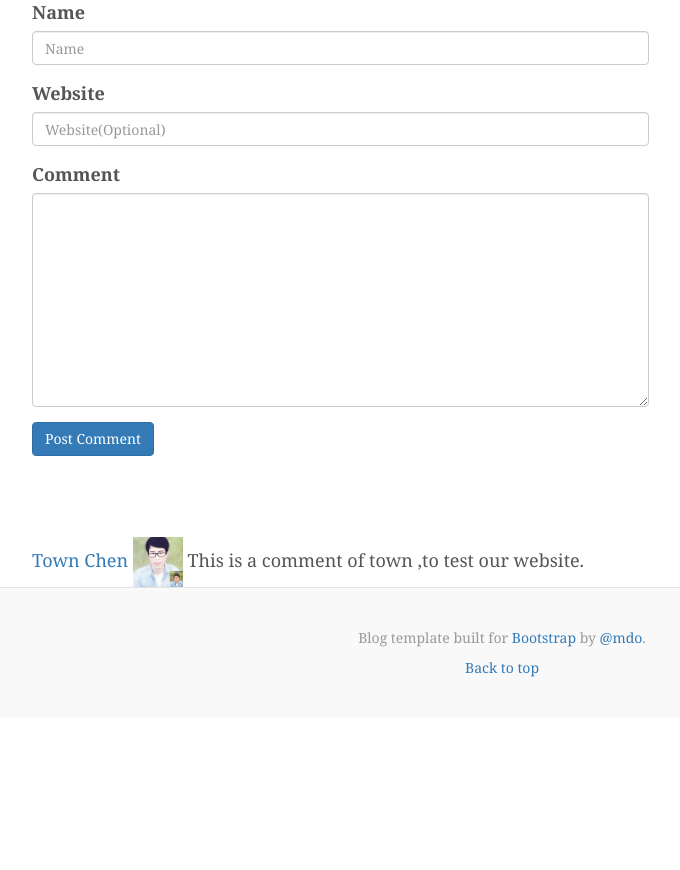
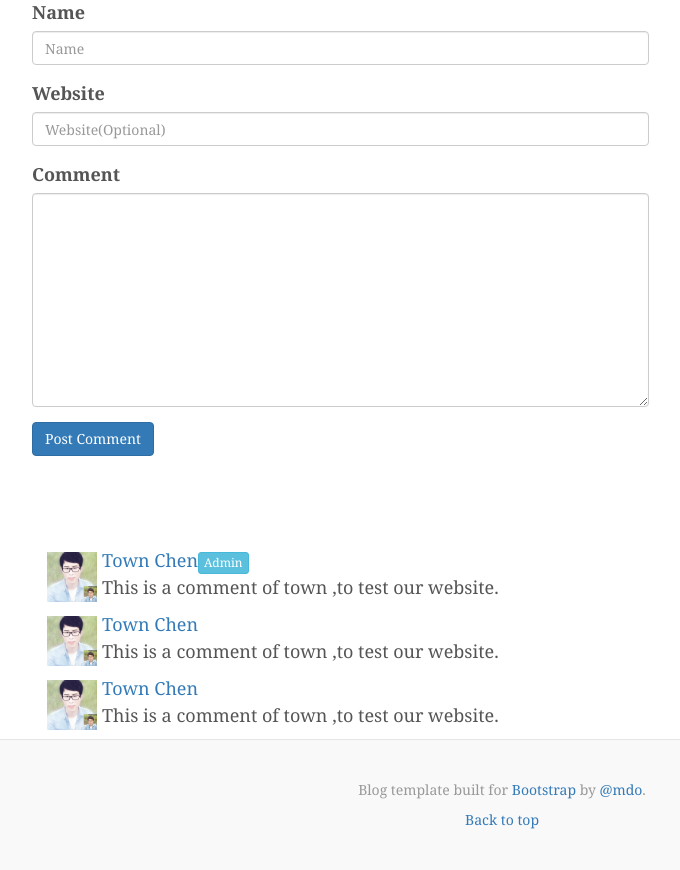
Before and after one commit to town-chen/blogCMS, a PHP site: page /single.php in a window 1280 px wide. Shown: the part 1677-2547 px from the top of the page, without its empty margins (138-818 px from the left). Before the commit the page ends 2354 px from the top, so only its background shows below. Run offline with PHP 8.4, Linux system fonts and the light colour scheme.

Commit message:
评论列表最后修改

```diff
--- a/css/blog.css
+++ b/css/blog.css
@@ -164,3 +164,12 @@ h6, .h6 {
 .blog-footer p:last-child {
   margin-bottom: 0;
 }
+
+.comment {
+  margin: 10px;
+}
+
+.comment img {
+  margin: 5px;
+  float: left;
+}
--- a/single.php
+++ b/single.php
@@ -60,11 +60,26 @@
 
             <div class="comment">
               <div class="comment-head">
+                <a href="#">Town Chen</a><button class="btn btn-info btn-xs">Admin</button>
+                <img width="50" height="50" src="img/original.jpg" />
+              </div>
+              This is a comment of town ,to test our website.
+            </div>
+            <div class="comment">
+              <div class="comment-head">
                 <a href="#">Town Chen</a>
                 <img width="50" height="50" src="img/original.jpg" />
-                This is a comment of town ,to test our website.
               </div>
+              This is a comment of town ,to test our website.
             </div>
+            <div class="comment">
+              <div class="comment-head">
+                <a href="#">Town Chen</a>
+                <img width="50" height="50" src="img/original.jpg" />
+              </div>
+              This is a comment of town ,to test our website.
+            </div>
+
           </div>
 
         </div><!-- /.blog-main -->
```
Also changed, not shown: admin/css/blog.css (+0 -9 lines).
